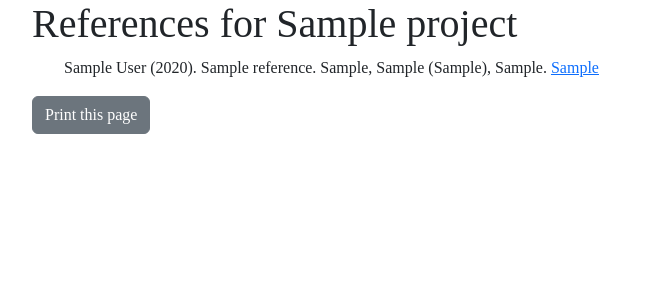
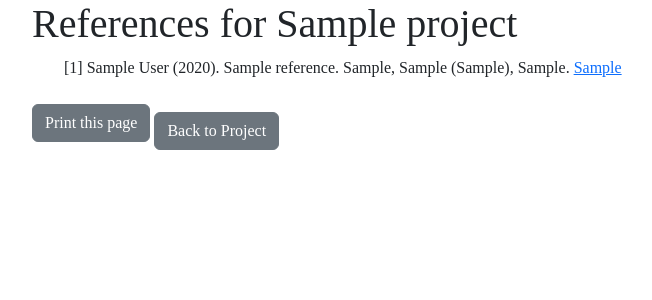
Before and after one commit to mgolfam/paper-reference-parser, a Flask app: page /project/1/print in a window 1280 px wide. Shown: the top 300 px of the page, without its empty margins (50-702 px from the left). Run offline with Flask 3, Linux system fonts and the light colour scheme; tables that the repository leaves empty hold one stand-in row (values such as "Sample post").

Commit message:
Fix: print order fixed.

```diff
--- a/routes.py
+++ b/routes.py
@@ -162,7 +162,7 @@ def add_reference(project_id):
 @main_routes.route('/project/<int:project_id>')
 def project_references(project_id):
     project = Project.query.get_or_404(project_id)
-    references = Reference.query.filter_by(project_id=project_id).order_by(Reference.author).all()
+    references = Reference.query.filter_by(project_id=project_id).order_by(Reference.reviewed, Reference.author, Reference.year.desc()).all()
     return render_template('project.html', project=project, references=references)
 
 # Route to edit a reference
@@ -230,7 +230,7 @@ def delete_reference(project_id, id):
 def print_references(project_id):
     project = Project.query.get_or_404(project_id)
     # Sort references by author and year for a journal-like format
-    references = Reference.query.filter_by(project_id=project_id).order_by(Reference.author, Reference.year).all()
+    references = Reference.query.filter_by(project_id=project_id).order_by(Reference.year.desc(), Reference.author).all()
     return render_template('print_references.html', project=project, references=references)
 
 @main_routes.route('/project/<int:project_id>/add_reference', methods=['GET'])
--- a/templates/print_references.html
+++ b/templates/print_references.html
@@ -23,7 +23,7 @@
         <ul class="reference-list">
             {% for ref in references %}
             <li class="reference-item">
-                {{ ref.author }} ({{ ref.year }}). {{ ref.title }}. {{ ref.journal }},
+                [{{ loop.index }}] {{ ref.author }} ({{ ref.year }}). {{ ref.title }}. {{ ref.journal }},
                 {% if ref.volume %}{{ ref.volume }}{% endif %}
                 {% if ref.issue %}({{ ref.issue }}),{% endif %}
                 {% if ref.pages %}{{ ref.pages }}.{% endif %}
@@ -33,4 +33,7 @@
         </ul>
 
         <button class="btn btn-secondary" onclick="window.print()">Print this page</button>
-        <a href="/project/{{ project.id }}" class="btn btn-secondary mt-3
+        <a href="/project/{{ project.id }}" class="btn btn-secondary mt-3">Back to Project</a>
+    </div>
+</body>
+</html>
```
